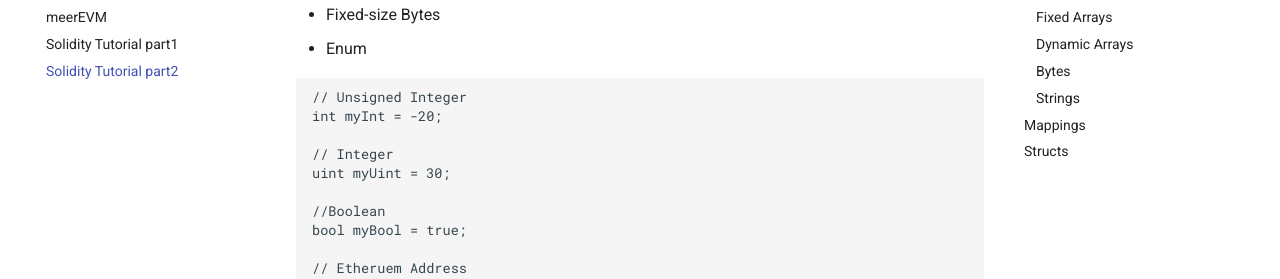
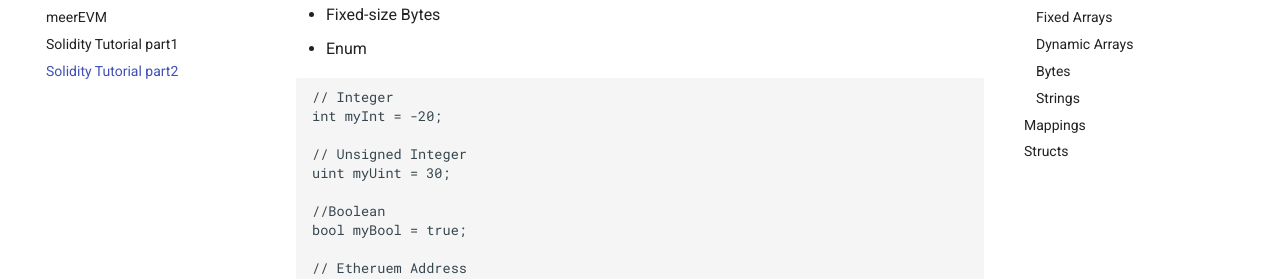
Before and after one commit to Qitmeer/community_docs, an MkDocs documentation site: the page built from docs/solidity_tutorial_basics_part_2.md, in a window 1280 px wide and 1400 px high, scrolled down 896 px. Shown: the part 172-451 px from the top of the window. Built offline with MkDocs 1.6.1 and Material for MkDocs 9.7.7, drawn with Linux system fonts in a browser that asks for light colours; some of the changed text lies outside the part shown.

````diff
--- a/docs/solidity_tutorial_basics_part_2.md
+++ b/docs/solidity_tutorial_basics_part_2.md
@@ -37,10 +37,10 @@ These types include:
 - Enum
 
 ```solidity
-// Unsigned Integer
+// Integer
 int myInt = -20;
 
-// Integer
+// Unsigned Integer
 uint myUint = 30;
 
 //Boolean
````
